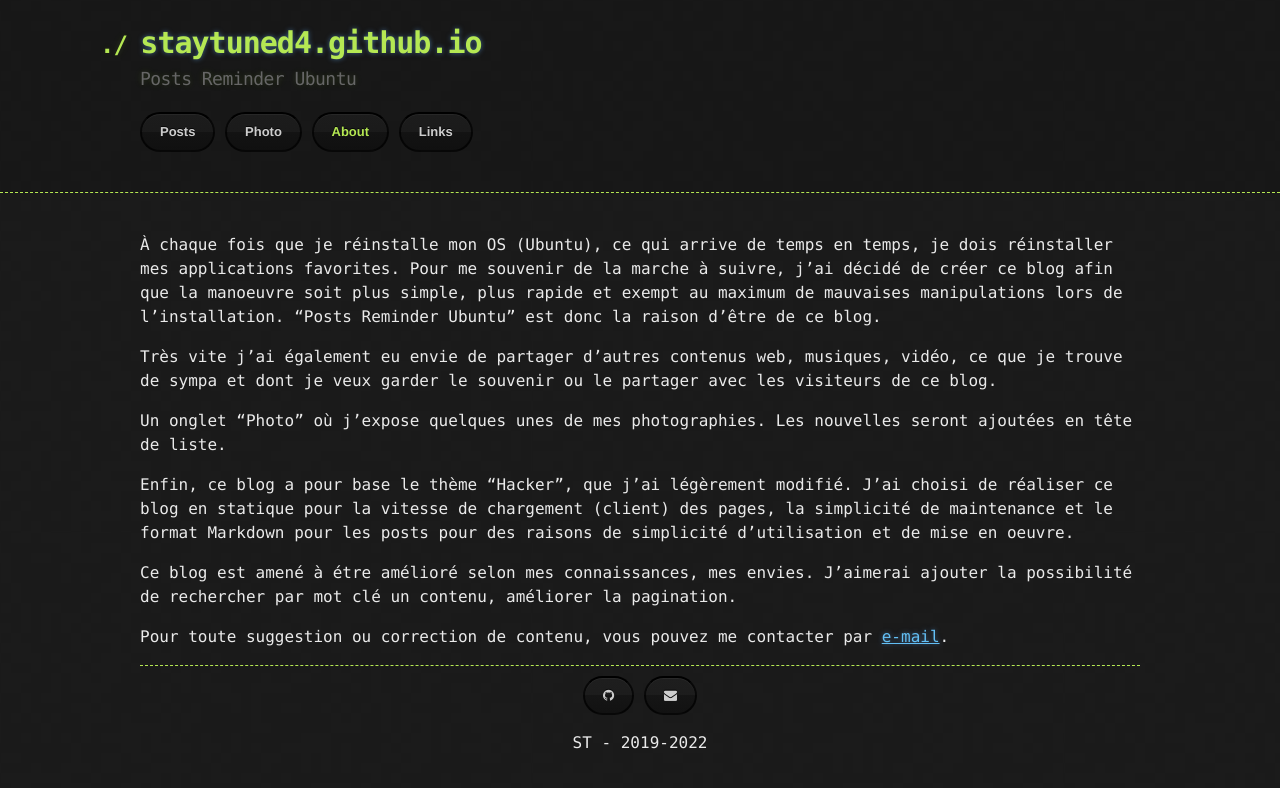
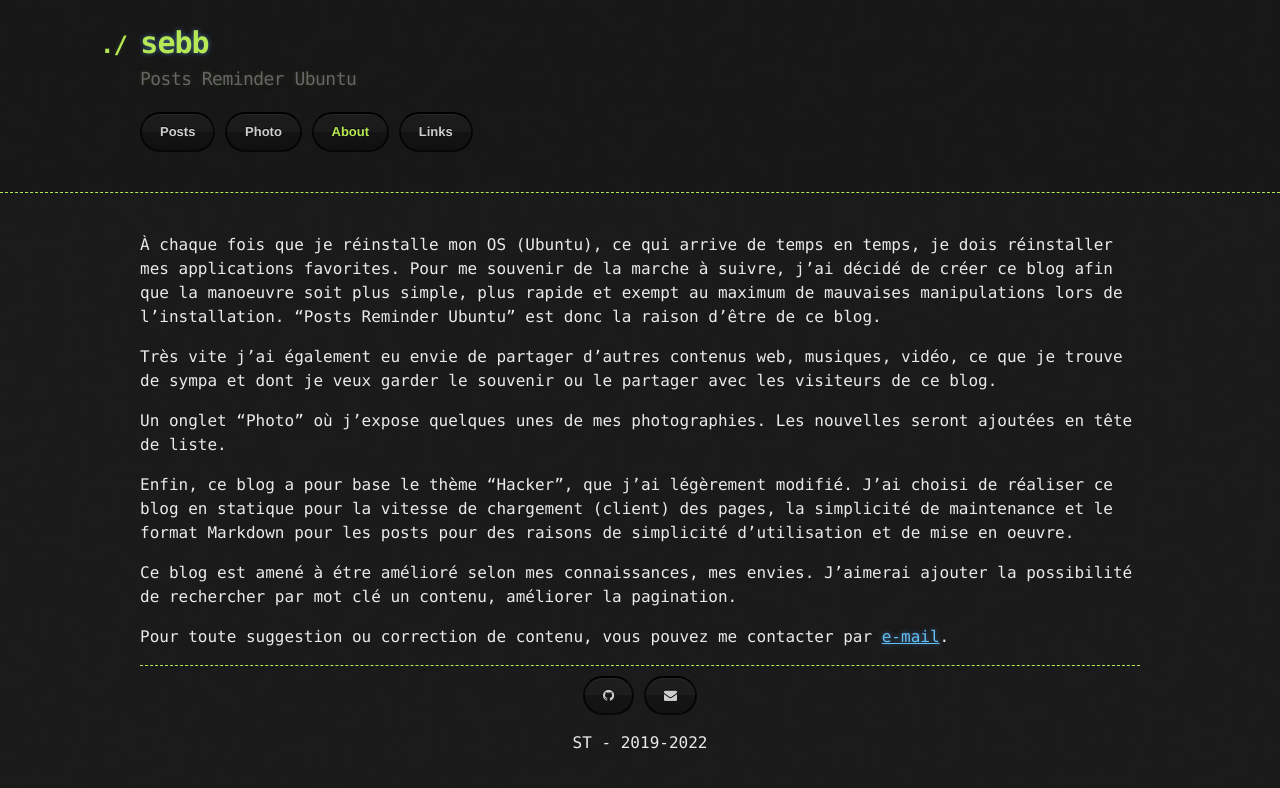
Before and after one commit to staytuned4/staytuned4.github.io, a Jekyll site: the page built from about.md, in a window 1280 px wide. Shown: the top 788 px of the page. Built offline with Jekyll 4.4.1, drawn with Linux system fonts in a browser that asks for light colours; nearby versions of some CDN libraries.

Commit message:
Update _config.yml

```diff
--- a/_config.yml
+++ b/_config.yml
@@ -1,4 +1,4 @@
-title: staytuned4.github.io
+title: sebb
 description: Posts Reminder Ubuntu
 show_downloads: true
 google_analytics:
```
